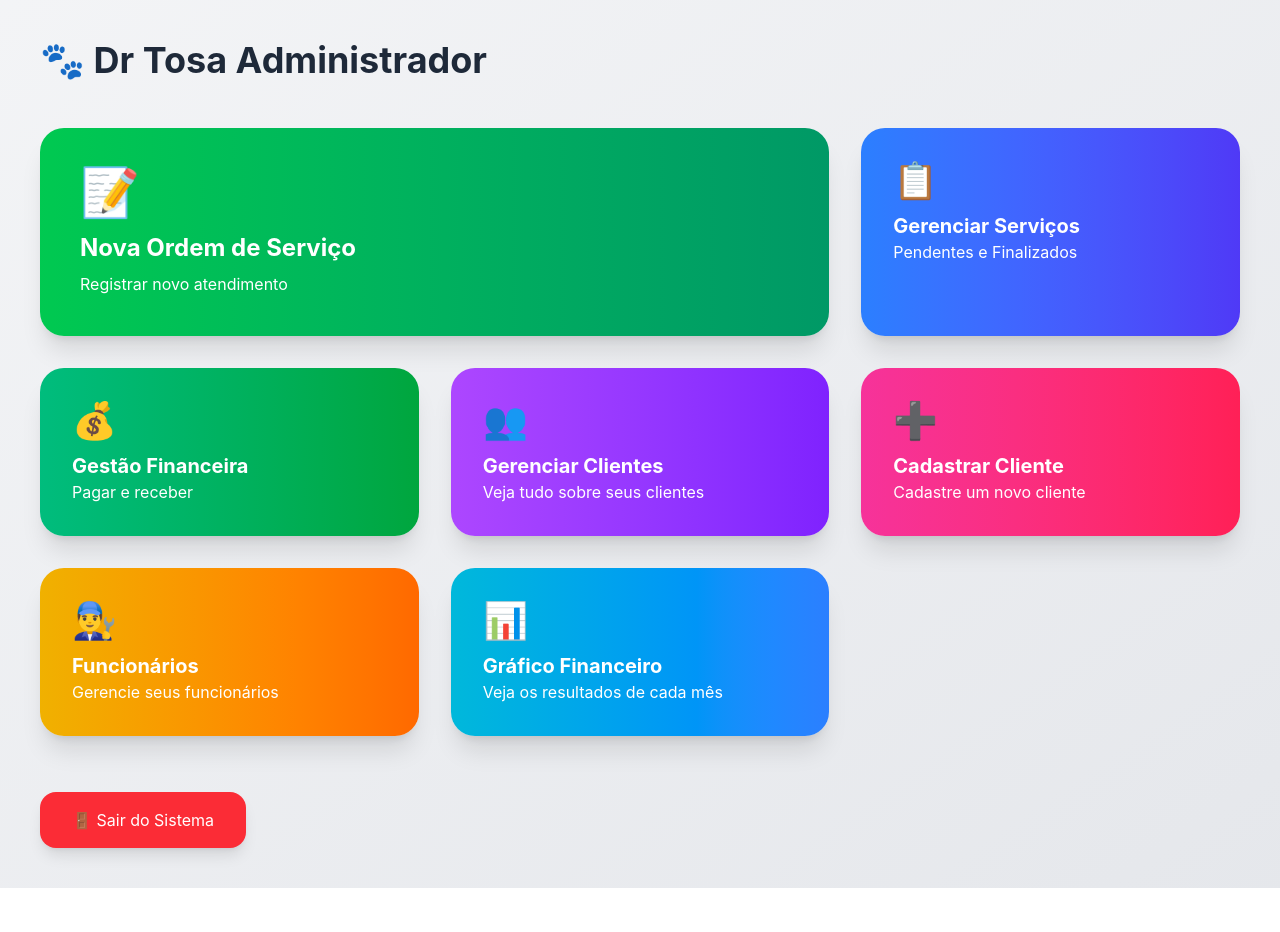
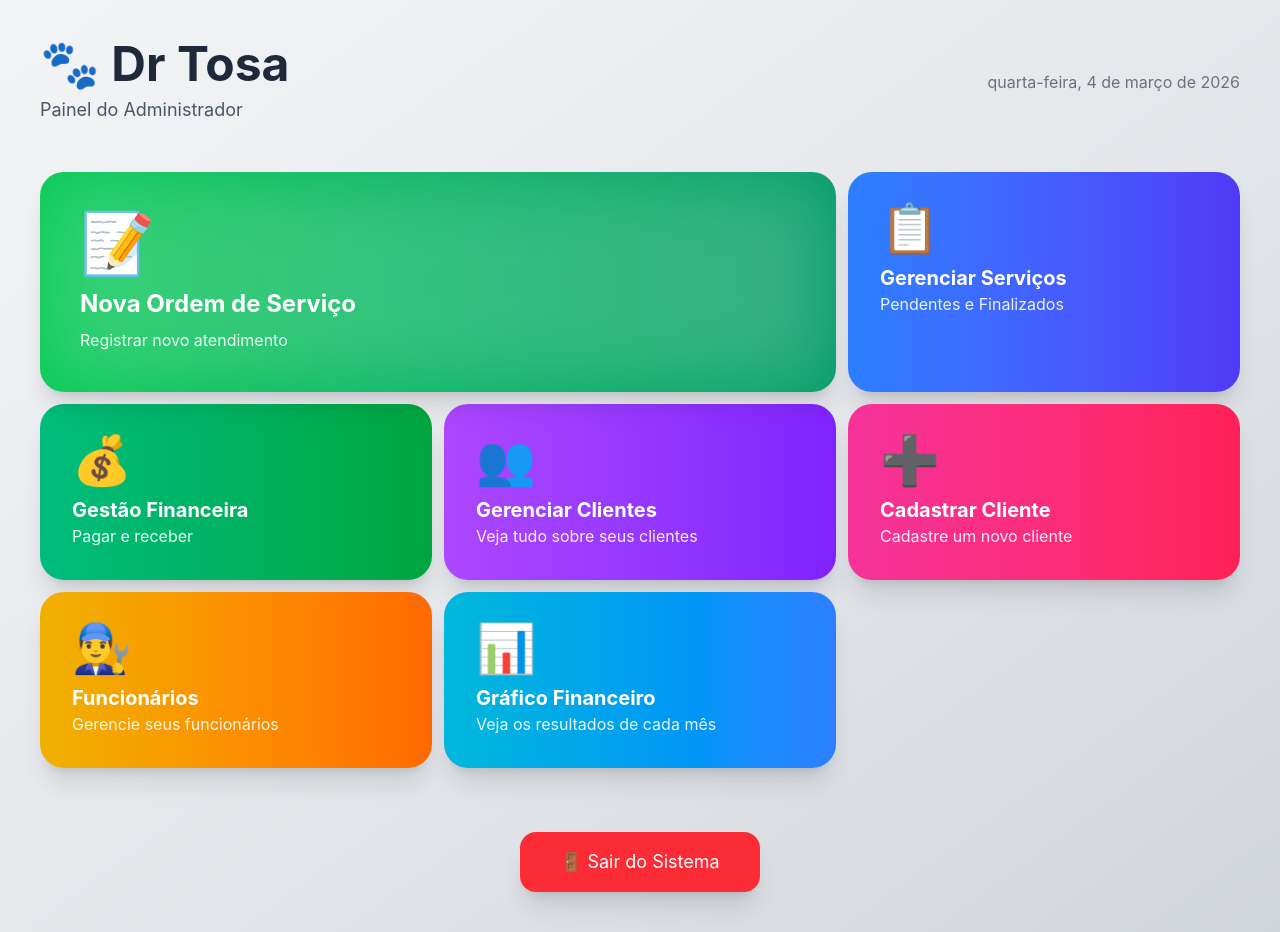
Before and after one commit to UirleandroSantos/sistema-servico, a React (Vite) app: page /admin in a window 1280 px wide. Before the commit the page ends 888 px from the top, so only its background shows below. Built offline with nearby package versions, Linux system fonts and the light colour scheme.

Commit message:
mudança visual no DashboardAdmin

```diff
--- a/src/pages/DashboardAdmin.jsx
+++ b/src/pages/DashboardAdmin.jsx
@@ -4,123 +4,189 @@ export default function DashboardAdmin() {
 
   const navigate = useNavigate();
 
+  const hoje = new Date().toLocaleDateString("pt-BR", {
+    weekday: "long",
+    day: "numeric",
+    month: "long",
+    year: "numeric"
+  });
+
   return (
 
-    <div className="min-h-screen bg-gradient-to-br from-gray-100 to-gray-200 p-10">
+    <div className="min-h-screen bg-gradient-to-br from-gray-100 via-gray-200 to-gray-300 p-6 md:p-10">
 
-      <h2 className="text-4xl font-bold mb-12 text-gray-800">
-        🐾 Dr Tosa Administrador
-      </h2>
+      {/* HEADER */}
 
-      <div className="grid grid-cols-1 md:grid-cols-3 gap-8">
+      <div className="mb-12 flex flex-col md:flex-row md:items-center md:justify-between">
+
+        <div>
+          <h2 className="text-4xl md:text-5xl font-bold text-gray-800 mb-2">
+            🐾 Dr Tosa
+          </h2>
+
+          <p className="text-gray-600 text-lg">
+            Painel do Administrador
+          </p>
+        </div>
+
+        <div className="text-gray-500 mt-4 md:mt-0">
+          {hoje}
+        </div>
+
+      </div>
+
+      {/* GRID */}
+
+      <div className="grid grid-cols-1 md:grid-cols-3 gap-3">
+
+        {/* NOVA ORDEM */}
 
         <div
           onClick={() => navigate("/admin/ordem")}
-          className="col-span-1 md:col-span-2 bg-gradient-to-r from-green-500 to-emerald-600 p-10 rounded-3xl shadow-xl hover:scale-105 transition cursor-pointer text-white"
+          className="relative col-span-1 md:col-span-2 bg-gradient-to-r from-green-500 to-emerald-600 p-10 rounded-3xl shadow-xl hover:shadow-2xl hover:scale-[1.03] transition-all cursor-pointer text-white overflow-hidden"
         >
 
-          <div className="text-5xl mb-4">📝</div>
+          <div className="absolute inset-0 opacity-20 bg-white blur-2xl"></div>
 
-          <h3 className="text-2xl font-bold mb-2">
-            Nova Ordem de Serviço
-          </h3>
+          <div className="relative">
 
-          <p>Registrar novo atendimento</p>
+            <div className="text-6xl mb-4">📝</div>
+
+            <h3 className="text-2xl font-bold mb-2">
+              Nova Ordem de Serviço
+            </h3>
+
+            <p className="text-white/90">
+              Registrar novo atendimento
+            </p>
+
+          </div>
 
         </div>
 
+        {/* SERVIÇOS */}
+
         <div
           onClick={() => navigate("/admin/ordens")}
-          className="bg-gradient-to-r from-blue-500 to-indigo-600 p-8 rounded-3xl shadow-xl hover:scale-105 transition cursor-pointer text-white"
+          className="bg-gradient-to-r from-blue-500 to-indigo-600 p-8 rounded-3xl shadow-xl hover:shadow-2xl hover:scale-[1.04] transition-all cursor-pointer text-white"
         >
 
-          <div className="text-4xl mb-3">📋</div>
+          <div className="text-5xl mb-3">📋</div>
 
           <h3 className="text-xl font-bold">
             Gerenciar Serviços
           </h3>
 
-          <p>Pendentes e Finalizados</p>
+          <p className="text-white/90">
+            Pendentes e Finalizados
+          </p>
 
         </div>
 
+        {/* FINANCEIRO */}
+
         <div
           onClick={() => navigate("/admin/financeiro")}
-          className="bg-gradient-to-r from-emerald-500 to-green-600 p-8 rounded-3xl shadow-xl hover:scale-105 transition cursor-pointer text-white"
+          className="bg-gradient-to-r from-emerald-500 to-green-600 p-8 rounded-3xl shadow-xl hover:shadow-2xl hover:scale-[1.04] transition-all cursor-pointer text-white"
         >
 
-          <div className="text-4xl mb-3">💰</div>
+          <div className="text-5xl mb-3">💰</div>
 
           <h3 className="text-xl font-bold">
             Gestão Financeira
           </h3>
 
-          <p>Pagar e receber</p>
+          <p className="text-white/90">
+            Pagar e receber
+          </p>
 
         </div>
 
+        {/* CLIENTES */}
+
         <div
           onClick={() => navigate("/admin/clientes/buscar")}
-          className="bg-gradient-to-r from-purple-500 to-violet-600 p-8 rounded-3xl shadow-xl hover:scale-105 transition cursor-pointer text-white"
+          className="bg-gradient-to-r from-purple-500 to-violet-600 p-8 rounded-3xl shadow-xl hover:shadow-2xl hover:scale-[1.04] transition-all cursor-pointer text-white"
         >
 
-          <div className="text-4xl mb-3">👥</div>
+          <div className="text-5xl mb-3">👥</div>
 
           <h3 className="text-xl font-bold">
             Gerenciar Clientes
           </h3>
-          <p>Veja tudo sobre seus clientes</p>
+
+          <p className="text-white/90">
+            Veja tudo sobre seus clientes
+          </p>
+
         </div>
+
+        {/* CADASTRAR CLIENTE */}
 
         <div
           onClick={() => navigate("/admin/clientes")}
-          className="bg-gradient-to-r from-pink-500 to-rose-500 p-8 rounded-3xl shadow-xl hover:scale-105 transition cursor-pointer text-white"
+          className="bg-gradient-to-r from-pink-500 to-rose-500 p-8 rounded-3xl shadow-xl hover:shadow-2xl hover:scale-[1.04] transition-all cursor-pointer text-white"
         >
 
-          <div className="text-4xl mb-3">➕</div>
+          <div className="text-5xl mb-3">➕</div>
 
           <h3 className="text-xl font-bold">
             Cadastrar Cliente
           </h3>
-          <p>Cadastre um novo cliente</p>
+
+          <p className="text-white/90">
+            Cadastre um novo cliente
+          </p>
+
         </div>
+
+        {/* FUNCIONÁRIOS */}
 
         <div
           onClick={() => navigate("/admin/funcionarios")}
-          className="bg-gradient-to-r from-yellow-500 to-orange-500 p-8 rounded-3xl shadow-xl hover:scale-105 transition cursor-pointer text-white"
+          className="bg-gradient-to-r from-yellow-500 to-orange-500 p-8 rounded-3xl shadow-xl hover:shadow-2xl hover:scale-[1.04] transition-all cursor-pointer text-white"
         >
 
-          <div className="text-4xl mb-3">👨‍🔧</div>
+          <div className="text-5xl mb-3">👨‍🔧</div>
 
           <h3 className="text-xl font-bold">
             Funcionários
           </h3>
-        <p>Gerencie seus funcionários</p>
+
+          <p className="text-white/90">
+            Gerencie seus funcionários
+          </p>
+
         </div>
+
+        {/* GRÁFICO */}
 
         <div
           onClick={() => navigate("/admin/grafico")}
-          className="bg-gradient-to-r from-cyan-500 to-blue-500 p-8 rounded-3xl shadow-xl hover:scale-105 transition cursor-pointer text-white"
+          className="bg-gradient-to-r from-cyan-500 to-blue-500 p-8 rounded-3xl shadow-xl hover:shadow-2xl hover:scale-[1.04] transition-all cursor-pointer text-white"
         >
 
-          <div className="text-4xl mb-3">📊</div>
+          <div className="text-5xl mb-3">📊</div>
 
           <h3 className="text-xl font-bold">
             Gráfico Financeiro
           </h3>
-          <p>Veja os resultados de cada mês</p>
+
+          <p className="text-white/90">
+            Veja os resultados de cada mês
+          </p>
+
         </div>
-
-        {/* NOVO CARD FINANCEIRO */}
-
 
       </div>
 
-      <div className="mt-14">
+      {/* BOTÃO SAIR */}
+
+      <div className="mt-16 flex justify-center">
 
         <button
           onClick={() => navigate("/")}
-          className="bg-red-500 hover:bg-red-600 text-white px-8 py-4 rounded-2xl shadow-lg"
+          className="bg-red-500 hover:bg-red-600 text-white px-10 py-4 rounded-2xl shadow-xl hover:shadow-2xl transition-all text-lg"
         >
           🚪 Sair do Sistema
         </button>
--- /dev/null
+++ b/src/theme.js
@@ -0,0 +1,25 @@
+export function loadTheme() {
+
+  const savedTheme = localStorage.getItem("theme");
+
+  if (savedTheme === "dark") {
+    document.documentElement.classList.add("dark");
+  } else {
+    document.documentElement.classList.remove("dark");
+  }
+
+}
+
+export function toggleTheme() {
+
+  const isDark = document.documentElement.classList.contains("dark");
+
+  if (isDark) {
+    document.documentElement.classList.remove("dark");
+    localStorage.setItem("theme", "light");
+  } else {
+    document.documentElement.classList.add("dark");
+    localStorage.setItem("theme", "dark");
+  }
+
+}
```
